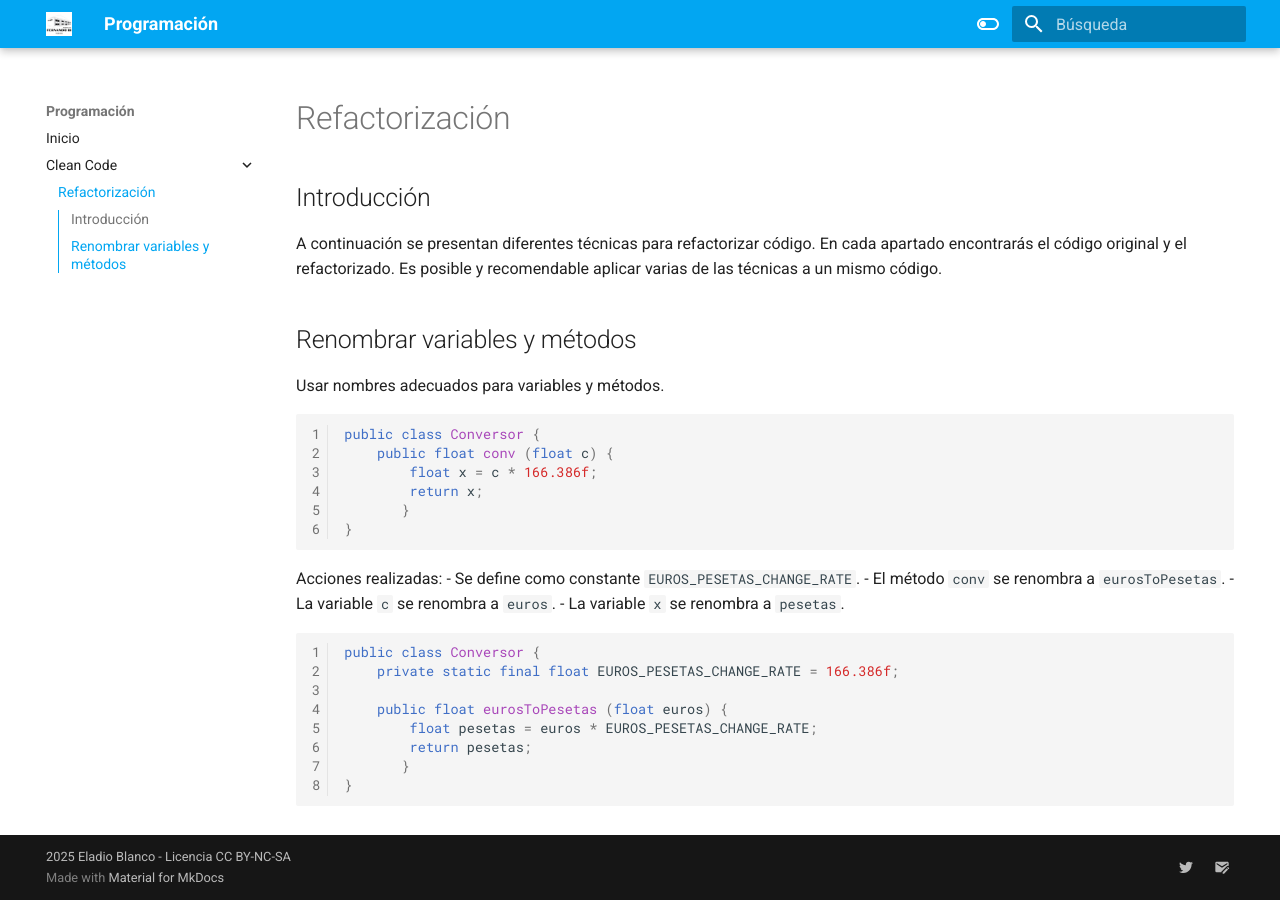
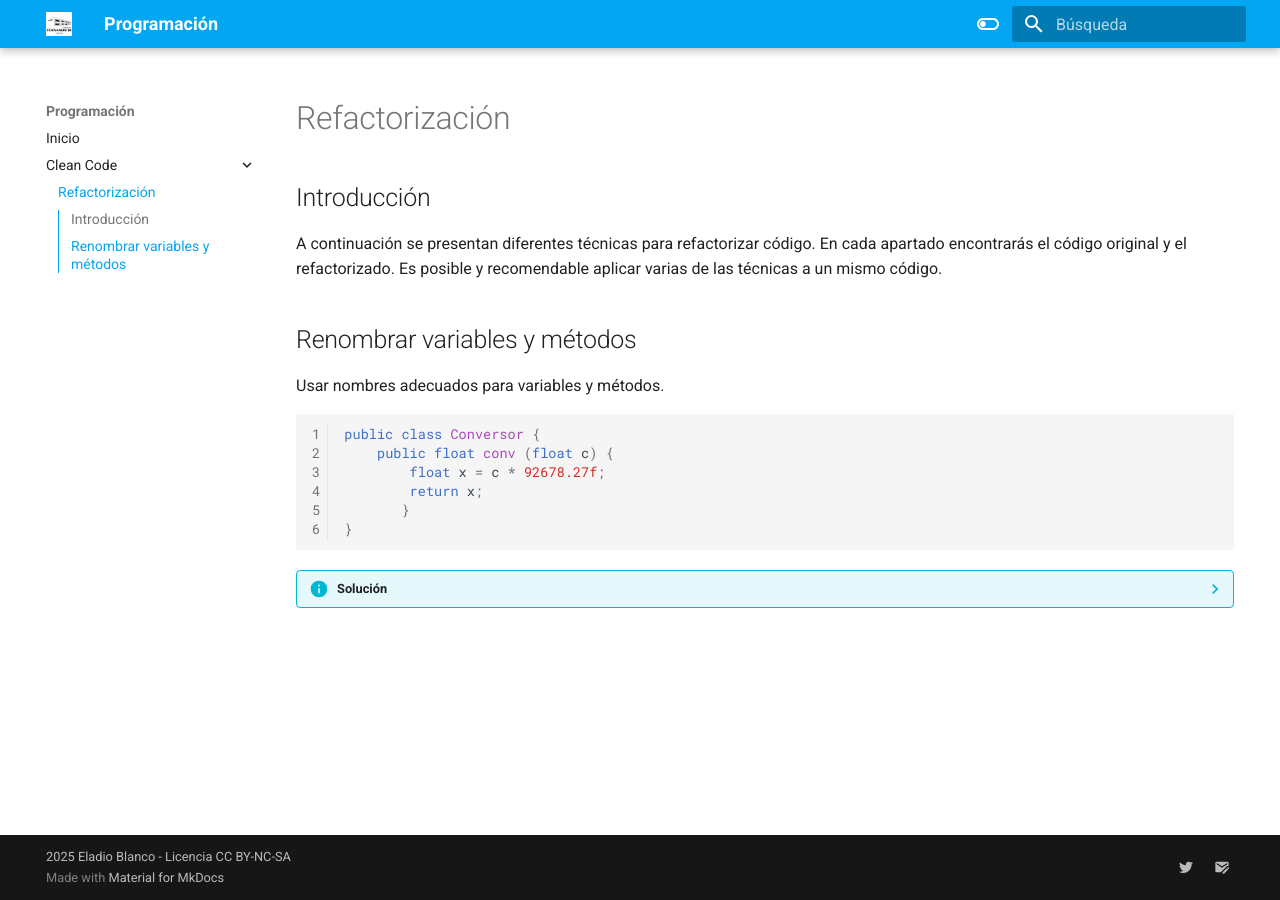
Before and after one commit to elblo/prog, an MkDocs documentation site: the page built from docs/cleancode/refactoring.md, in a window 1280 px wide. Built offline with MkDocs 1.6.1 and Material for MkDocs 9.7.7, drawn with Linux system fonts in a browser that asks for light colours.

Commit message:
Cambio estilo

````diff
--- a/docs/cleancode/refactoring.md
+++ b/docs/cleancode/refactoring.md
@@ -11,25 +11,27 @@
 ```java
 public class Conversor {
 	public float conv (float c) {
-		float x = c * 166.386f;
+		float x = c * 92678.27f;
 		return x;
 	   }
 }
 ```
 
-Acciones realizadas:
-- Se define como constante `EUROS_PESETAS_CHANGE_RATE`.
-- El método `conv` se renombra a `eurosToPesetas`.
-- La variable `c` se renombra a `euros`.
-- La variable `x` se renombra a `pesetas`.
+??? info "Solución"
+    Acciones realizadas:
 
-```java
-public class Conversor {
-	private static final float EUROS_PESETAS_CHANGE_RATE = 166.386f;
+    - Se define como constante `BTC_EUR_CHANGE_RATE`.
+    - El método `conv` se renombra a `bitcoinsToEuros`.
+    - La variable `c` se renombra a `bitcoins`.
+    - La variable `x` se renombra a `euros`.
 
-	public float eurosToPesetas (float euros) {
-		float pesetas = euros * EUROS_PESETAS_CHANGE_RATE;
-		return pesetas;
-	   }
-}
-```
+    ```java
+    public class Conversor {
+        private static final float BTC_EUR_CHANGE_RATE = 92678.27f;
+
+        public float bitcoinsToEuros (float bitcoins) {
+            float euros = bitcoins * EUR_BTC_CHANGE_RATE;
+            return euros;
+        }
+    }
+    ```
````
